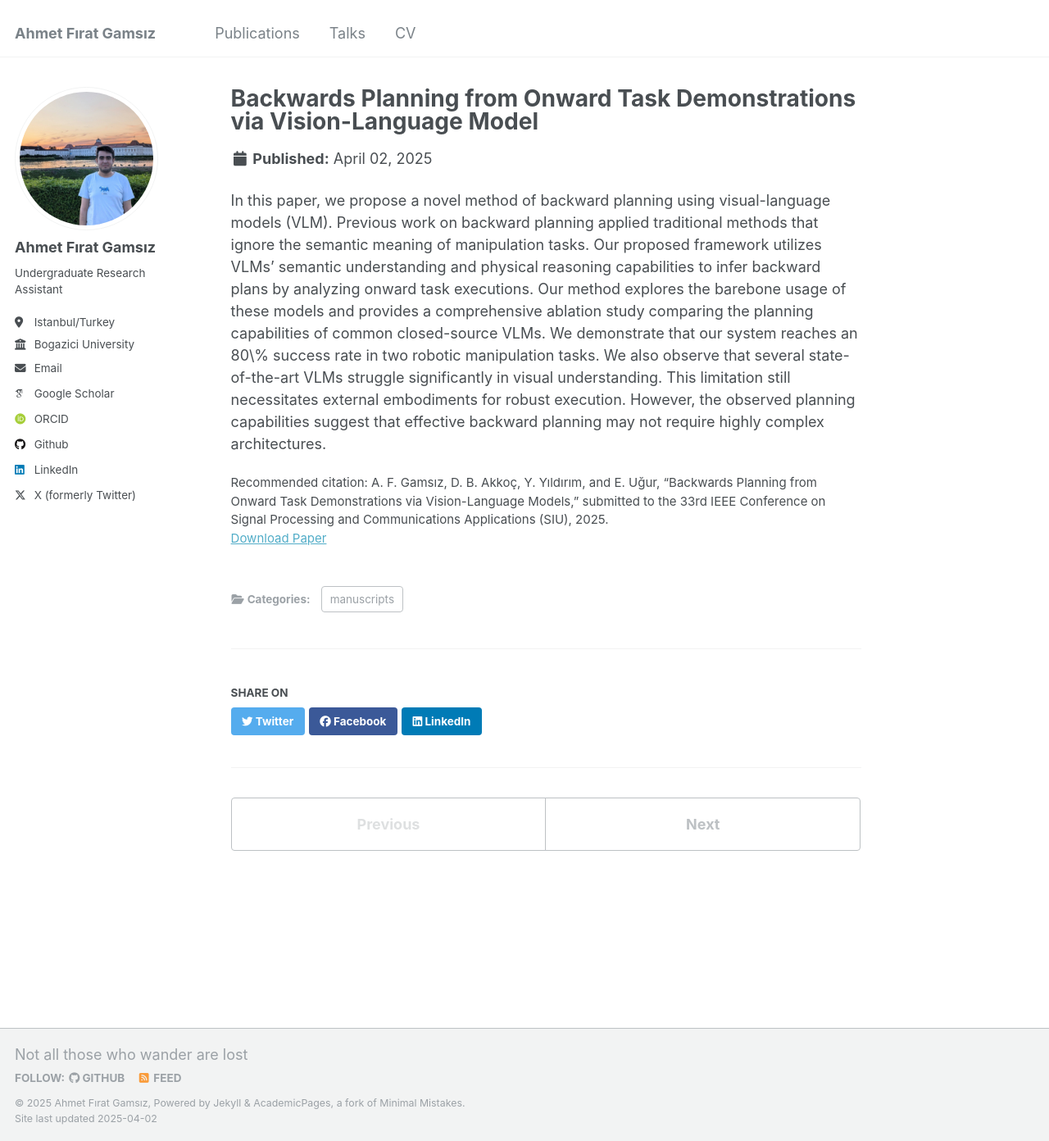
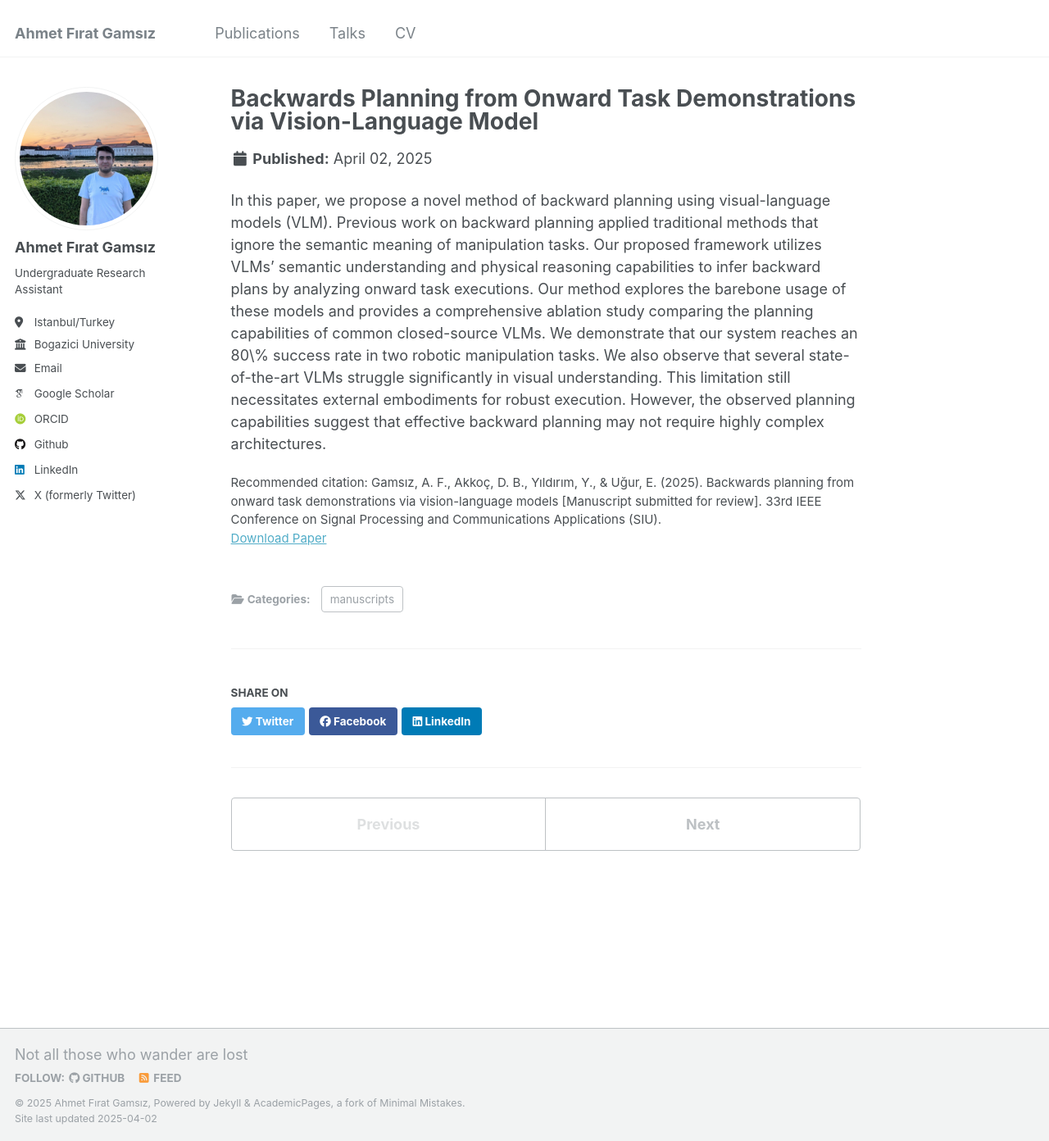
Before and after one commit to ahmetfirat23/ahmetfirat23.github.io, a Jekyll site: the page built from _publications/BackwardsPlanning.md, in a window 1280 px wide and 1392 px high. Shown: the whole window at 82% size. Built offline with Jekyll 4.4.1, drawn with Linux system fonts in a browser that asks for light colours; some web fonts are replaced.

Commit message:
Update BackwardsPlanning.md

```diff
--- a/_publications/BackwardsPlanning.md
+++ b/_publications/BackwardsPlanning.md
@@ -4,7 +4,7 @@ collection: publications
 category: manuscripts
 permalink: /publication/BackwardsPlanning
 paperurl: 'https://drive.google.com/file/d/1yFr3aJqD9Or8VRS92gWPEroU9WP2qZu7/view?usp=sharing'
-citation: 'A. F. Gamsız, D. B. Akkoç, Y. Yıldırım, and E. Uğur, “Backwards Planning from Onward Task Demonstrations via Vision-Language Models,” submitted to the 33rd IEEE Conference on Signal Processing and Communications Applications (SIU), 2025.'
+citation: 'Gamsız, A. F., Akkoç, D. B., Yıldırım, Y., & Uğur, E. (2025). Backwards planning from onward task demonstrations via vision-language models [Manuscript submitted for review]. 33rd IEEE Conference on Signal Processing and Communications Applications (SIU).'
 ---
 
 In this paper, we propose a novel method of backward planning using visual-language models (VLM). Previous work on backward planning applied traditional methods that ignore the semantic meaning of manipulation tasks. Our proposed framework utilizes VLMs' semantic understanding and physical reasoning capabilities to infer backward plans by analyzing onward task executions. Our method explores the barebone usage of these models and provides a comprehensive ablation study comparing the planning capabilities of common closed-source VLMs. We demonstrate that our system reaches an 80\% success rate in two robotic manipulation tasks. We also observe that several state-of-the-art VLMs struggle significantly in visual understanding. This limitation still necessitates external embodiments for robust execution. However, the observed planning capabilities suggest that effective backward planning may not require highly complex architectures.
```
